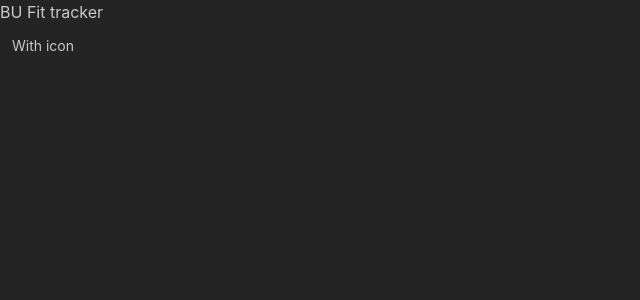
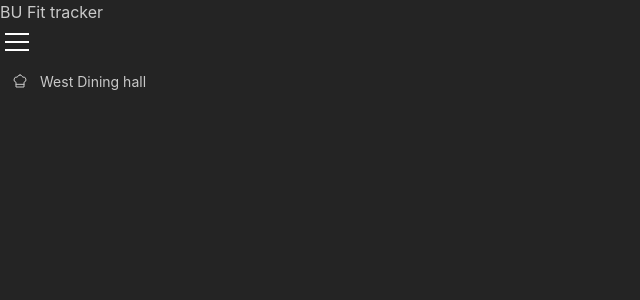
Before and after one commit to joeulam/bostonhacks, a Next.js app: page / in a window 1280 px wide. Shown: the top 300 px of the page, without its empty margins (0-640 px from the left). Built offline with nearby package versions, Linux system fonts and the light colour scheme.

Commit message:
Building the main website

```diff
--- a/app/page.tsx
+++ b/app/page.tsx
@@ -1,19 +1,25 @@
+'use client'
 import Image from "next/image";
 import { createTheme, MantineProvider } from '@mantine/core';
 import { NavLink } from '@mantine/core';
 import '@mantine/core/styles.css';
-
+import { IconChefHat } from '@tabler/icons-react'
+import { Burger } from '@mantine/core';
+import { useDisclosure } from '@mantine/hooks';
 
 export default function Home() {
+  const [opened, { toggle }] = useDisclosure();
+
   return (
     <MantineProvider defaultColorScheme="dark">
       <div>
         <h1>BU Fit tracker</h1>
-
+        <Burger opened={opened} onClick={toggle} aria-label="Toggle navigation" />
       </div>
       <NavLink
         href="#required-for-focus"
-        label="With icon"
+        label="West Dining hall"
+        leftSection={<IconChefHat size="1rem" stroke={1.5} />}
       />
     </MantineProvider>
   );
--- a/package.json
+++ b/package.json
@@ -10,6 +10,7 @@
   },
   "dependencies": {
     "@tabler/icons": "^3.21.0",
+    "@tabler/icons-react": "^3.21.0",
     "next": "15.0.2",
     "react": "19.0.0-rc-02c0e824-20241028",
     "react-dom": "19.0.0-rc-02c0e824-20241028"
```
Also changed, not shown: 1 other file (tests, documents, lock files or other folders).
